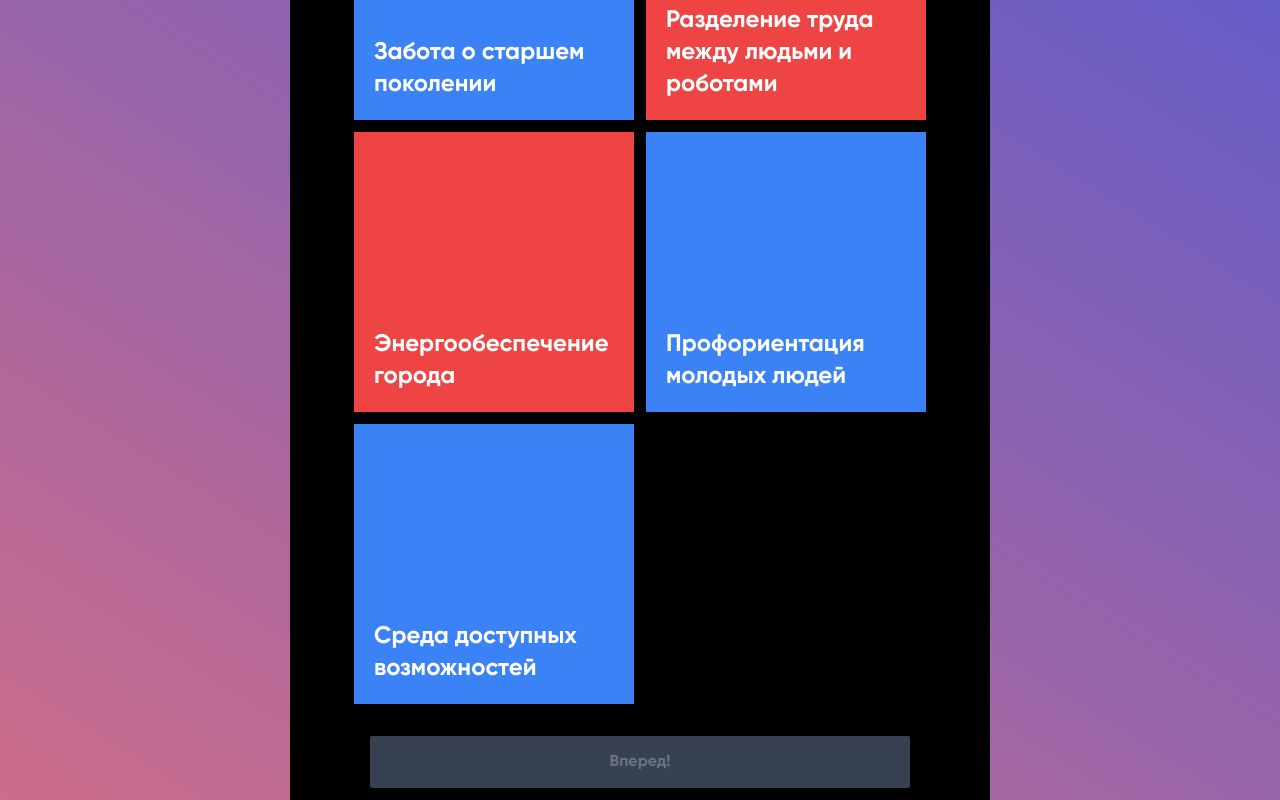
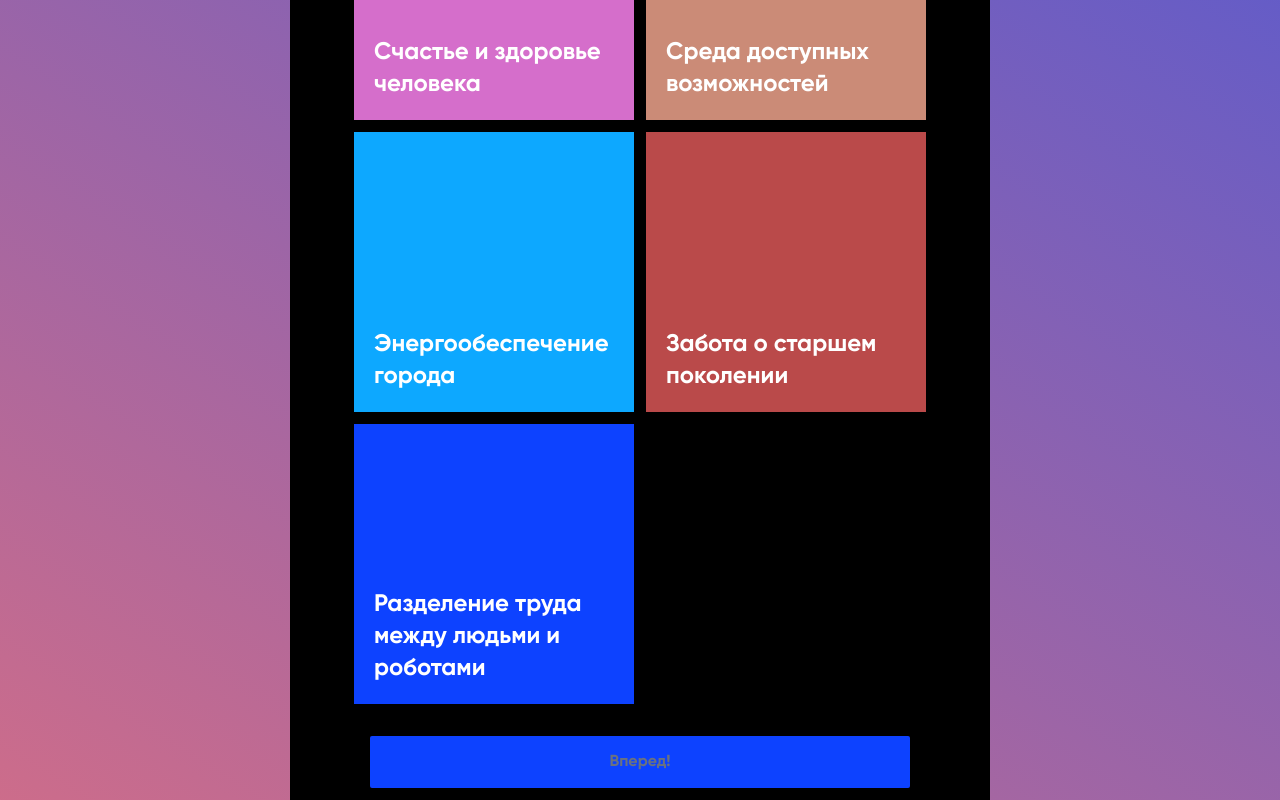
Before and after one commit to crashzky/future-games, a Next.js app: page / in a window 1280 px wide. Shown: the part 1320-2120 px from the top of the page. Built offline with nearby package versions, Linux system fonts and the light colour scheme.

Commit message:
Upodated categories colors. Added yandex metrica

```diff
--- a/components/Button/index.tsx
+++ b/components/Button/index.tsx
@@ -6,7 +6,7 @@ const Button = ({ label, variant, className = '', ...props }: Props): JSX.Elemen
 			case 'disabled':
 				return 'bg-gray-700 text-gray-500 rounded-sm';
 			case 'enabled':
-				return 'bg-blue-700 rounded-sm';
+				return 'rounded-sm';
 			case 'outlined':
 				return 'bg-black rounded-sm border-gray-200 border-2';
 		}
--- a/components/ContestItem/ContestItem.props.ts
+++ b/components/ContestItem/ContestItem.props.ts
@@ -7,6 +7,7 @@ interface Props extends DetailedHTMLProps<HTMLAttributes<HTMLDivElement>, HTMLDi
 	question: Question;
 	onClick: () => void;
 	disabled?: boolean;
+	buttonStyle: string;
 }
 
 export default Props;
--- a/components/ContestItem/index.tsx
+++ b/components/ContestItem/index.tsx
@@ -13,6 +13,7 @@ const ContestItem = ({
 	disabled,
 	onClick,
 	className = '',
+	buttonStyle,
 	...props
 }: Props): JSX.Element => {
 	const [selectedIndex, setSelectedIndex] = useState<number>();
@@ -84,6 +85,7 @@ const ContestItem = ({
 						<Button
 							variant='enabled'
 							label='Да'
+							className={buttonStyle}
 							onClick={() => {
 								onClick();
 								setClicked(true);
@@ -92,7 +94,7 @@ const ContestItem = ({
 				</>
 			) : (
 				<Button
-					className='mt-11'
+					className={'mt-11 ' + (selectedIndex !== undefined && buttonStyle)}
 					label='Подтвердить'
 					variant={selectedIndex !== undefined ? 'enabled' : 'disabled'}
 					onClick={() => {
--- a/package.json
+++ b/package.json
@@ -12,6 +12,7 @@
     "react": "^17.0.2",
     "react-dom": "^17.0.2",
     "react-share": "^4.4.0",
+    "react-yandex-metrika": "^2.6.0",
     "sass": "^1.44.0",
     "swiper": "^7.3.1",
     "zustand": "^3.6.6"
--- a/pages/[category]/index.tsx
+++ b/pages/[category]/index.tsx
@@ -65,7 +65,8 @@ const ContestPage = ({ category }: Props): JSX.Element => {
 							count={quiz.length}
 							question={question}
 							onClick={() => handleClickNext(key)}
-							disabled={currentActive < key} />
+							disabled={currentActive < key}
+							buttonStyle={selectedCategoryFromLink.backgroundStyle} />
 					);
 				})}
 			</div>
--- a/pages/[category]/result.tsx
+++ b/pages/[category]/result.tsx
@@ -32,7 +32,11 @@ const ContestResultPage = ({ category }: Props): JSX.Element => {
 					</p>
 					<div className='mt-8 grid grid-cols-2 gap-4'>
 						<Button label='Переиграть' variant='outlined' onClick={() => push('/' + selectedCategory.link)} />
-						<Button label='Выбрать другой кейс' variant='enabled' onClick={() => push('/')} />
+						<Button
+							label='Выбрать другой кейс'
+							variant='enabled'
+							onClick={() => push('/')}
+							className={selectedCategory.backgroundStyle} />
 					</div>
 					<p className='mt-8 text-center md:text-xl'>
 						Подедиться в соцсетях:
--- a/pages/_document.tsx
+++ b/pages/_document.tsx
@@ -1,4 +1,5 @@
 import Document, { Html, Head, Main, NextScript, DocumentContext, DocumentInitialProps } from 'next/document';
+import { YMInitializer } from 'react-yandex-metrika';
 
 class MyDocument extends Document {
 	static async getStaticProps(ctx: DocumentContext): Promise<DocumentInitialProps> {
@@ -10,6 +11,7 @@ class MyDocument extends Document {
 		return (
 			<Html lang='ru'>
 				<Head />
+				<YMInitializer accounts={[86857054]} />
 				<body>
 					<Main />
 					<NextScript />
--- a/pages/index.tsx
+++ b/pages/index.tsx
@@ -112,7 +112,8 @@ const MainPage = (): JSX.Element => {
 					<Button
 						variant={isCategorySelected() ? 'enabled' : 'disabled'}
 						label='Вперед!'
-						onClick={onClickNext} />
+						onClick={onClickNext}
+						className={isCategorySelected() ? selectedCategory.backgroundStyle : 'bg-blue-1'} />
 				</div>
 				<p className='mt-3 text-sm text-gray-400 text-center'>
 					{getCurrentCategoryLabel()}
--- a/shared/categories.ts
+++ b/shared/categories.ts
@@ -17,7 +17,7 @@ export const availableCategories: Category[] = [
 			болезней, и что люди могли бы жить более долгую и счастливую жизнь, если бы могли снизить уровень стресса.
 		`,
 		idea: 'Реализуйте проект, который поможет людям управлять уровнем стресса в своей жизни.',
-		backgroundStyle: 'bg-red-400',
+		backgroundStyle: 'bg-red-1',
 		quiz: HappinessAndHealth,
 		results: [
 			{
@@ -31,7 +31,7 @@ export const availableCategories: Category[] = [
 	{
 		link: 'sources',
 		value: 'Источники энергообеспечения города',
-		backgroundStyle: 'bg-blue-700',
+		backgroundStyle: 'bg-blue-1',
 		description: `
 			Жители города ежедневно подвергаются стрессу. Это снижает качество жизни и негативным
 			образом сказывается на здоровье. Врачи утверждают, что именно стресс является причиной большинства
@@ -75,7 +75,7 @@ export const availableCategories: Category[] = [
 	{
 		link: 'inclusive',
 		value: 'Среда доступных возможностей',
-		backgroundStyle: 'bg-purple-500',
+		backgroundStyle: 'bg-purple-1',
 		description: `
 			Жители города ежедневно подвергаются стрессу. Это снижает качество жизни и негативным
 			образом сказывается на здоровье. Врачи утверждают, что именно стресс является причиной большинства
@@ -93,9 +93,25 @@ export const availableCategories: Category[] = [
 		],
 	},
 	{
+		link: 'career_guidance_for_young',
+		value: 'Профориентация молодых людей',
+		description: 'Профессиональная самореализация — значимая часть жизни человека. Общество также заинтересовано в раскрытии потенциала своих участников: больше деятельных профессионалов — динамично развивающееся общество. Для профессиональной самореализации нужно выбрать направление развития и приобрести необходимый опыт и навыки. Но в юном возрасте сложно самому выбрать свою профессиональную траекторию.',
+		idea: 'Создайте проект, который поможет молодым людям определиться с профессиональной траекторией: чем, с кем и для чего заниматься?',
+		backgroundStyle: 'bg-green-1',
+		quiz: CareerGuidanceForYoung,
+		results: [
+			{
+				id: 1,
+				combinations: [[-1, -1, -1]],
+				header: 'TODO',
+				description: 'TOOD',
+			},
+		],
+	},
+	{
 		link: 'happiness_and_health',
 		value: 'Счастье и здоровье человека',
-		backgroundStyle: 'bg-red-500',
+		backgroundStyle: 'bg-pink-1',
 		description: `
 			Жители города ежедневно подвергаются стрессу. Это снижает качество жизни и негативным
 			образом сказывается на здоровье. Врачи утверждают, что именно стресс является причиной большинства
@@ -113,11 +129,43 @@ export const availableCategories: Category[] = [
 		],
 	},
 	{
+		link: 'available_options',
+		value: 'Среда доступных возможностей',
+		description: 'В городе много возможностей для действия и развития. Но не все ими пользуются. Иногда это связано с тем, что люди не знают об их существовании. Но иногда люди просто не могут ими воспользоваться: не могут обучиться новой профессии на бесплатном онлайн-курсе, потому что у них нет компьютера, не могут добраться до места, где проходит мероприятие, потому что в здании нет лифта, не могут участвовать в общественной жизни города, потому что не с кем оставить маленьких детей, и т.д. Такие препятствия к тому, чтобы воспользоваться возможностью, приводят к увеличению неравенства между жителями города.',
+		idea: 'Разработайте программу развития городской среды, которая станет руководством для компаний и организаций города по повышению доступности их сервисов и пространств.',
+		backgroundStyle: 'bg-yellow-1',
+		quiz: AvailableOptions,
+		results: [
+			{
+				id: 1,
+				combinations: [[0, 0, 0], [1, 0, 0]],
+				header: 'All zeros',
+				description: 'Or first is one',
+			},
+		],
+	},
+	{
+		link: 'city_power_supply',
+		value: 'Энергообеспечение города',
+		description: ' Город нуждается в энергетической инфраструктуре. Сейчас мы используем централизованную систему производства и потребления энергии. Но она уже достигла предела своей ресурсной эффективности – потребности растут, а увеличить эффективность энергосистемы невозможно. Нужно разработать план изменения энергосистемы.',
+		idea: 'Создать проект энергосистемы, который позволит обеспечивать жителей города экологичной и надежной, бесперебойной энергией.',
+		backgroundStyle: 'bg-blue-2',
+		quiz: CityPowerSupply,
+		results: [
+			{
+				id: 1,
+				combinations: [[-1, -1, -1]],
+				header: 'TODO',
+				description: 'TOOD',
+			},
+		],
+	},
+	{
 		link: 'care_about_older_generation',
 		value: 'Забота о старшем поколении',
 		description: 'Продолжительность жизни растет, население стареет. Людям старшего возраста сложно жить полной и интересной жизнью: трудно заниматься любимым делом и встречаться с дорогими людьми, потому что становится меньше сил, тяжело передвигаться, слышать, читать и вообще усваивать новую информацию. К 2030 году больше 30% населения будет старше 65 лет. А научных открытий в области медицины, которые могли бы уменьшить возрастные изменения, к этому времени не предвидится.',
 		idea: 'Реализуйте проект, который будет удовлетворять особые потребности пожилых людей и обеспечивать им полноту жизни.',
-		backgroundStyle: 'bg-blue-500',
+		backgroundStyle: 'bg-red-2',
 		quiz: CareAboutOlderGeneration,
 		results: [
 			{
@@ -133,7 +181,7 @@ export const availableCategories: Category[] = [
 		value: 'Разделение труда между людьми и роботами',
 		description: 'Развитие технологий в области искусственного интеллекта и робототехники позволяют автоматизировать существенную часть работ, которые сейчас делает человек. При этом вопрос внедрения этих технологий в существующие рабочие и социальные процессы остается неразрешенным.Технологии могут как оказывать людям поддержку при решении сложных задач, так и лишить их возможности выбора и реализации творческого потенциала. То, как изменится жизнь людей, зависит от того, как компании подойдут к внедрению технологий автоматизации рабочих процессов.',
 		idea: 'Разработайте программу внедрения технологий автоматизации рабочих задач на основе искусственного интеллекта и робототехники, которая станет руководством для компаний и организаций города по преобразованию рабочей жизни жителей города.',
-		backgroundStyle: 'bg-red-500',
+		backgroundStyle: 'bg-blue-1',
 		quiz: WorkDivision,
 		results: [
 			{
@@ -168,52 +216,4 @@ export const availableCategories: Category[] = [
 			},
 		],
 	},
-	{
-		link: 'city_power_supply',
-		value: 'Энергообеспечение города',
-		description: ' Город нуждается в энергетической инфраструктуре. Сейчас мы используем централизованную систему производства и потребления энергии. Но она уже достигла предела своей ресурсной эффективности – потребности растут, а увеличить эффективность энергосистемы невозможно. Нужно разработать план изменения энергосистемы.',
-		idea: 'Создать проект энергосистемы, который позволит обеспечивать жителей города экологичной и надежной, бесперебойной энергией.',
-		backgroundStyle: 'bg-red-500',
-		quiz: CityPowerSupply,
-		results: [
-			{
-				id: 1,
-				combinations: [[-1, -1, -1]],
-				header: 'TODO',
-				description: 'TOOD',
-			},
-		],
-	},
-	{
-		link: 'career_guidance_for_young',
-		value: 'Профориентация молодых людей',
-		description: 'Профессиональная самореализация — значимая часть жизни человека. Общество также заинтересовано в раскрытии потенциала своих участников: больше деятельных профессионалов — динамично развивающееся общество. Для профессиональной самореализации нужно выбрать направление развития и приобрести необходимый опыт и навыки. Но в юном возрасте сложно самому выбрать свою профессиональную траекторию.',
-		idea: 'Создайте проект, который поможет молодым людям определиться с профессиональной траекторией: чем, с кем и для чего заниматься?',
-		backgroundStyle: 'bg-blue-500',
-		quiz: CareerGuidanceForYoung,
-		results: [
-			{
-				id: 1,
-				combinations: [[-1, -1, -1]],
-				header: 'TODO',
-				description: 'TOOD',
-			},
-		],
-	},
-	{
-		link: 'available_options',
-		value: 'Среда доступных возможностей',
-		description: 'В городе много возможностей для действия и развития. Но не все ими пользуются. Иногда это связано с тем, что люди не знают об их существовании. Но иногда люди просто не могут ими воспользоваться: не могут обучиться новой профессии на бесплатном онлайн-курсе, потому что у них нет компьютера, не могут добраться до места, где проходит мероприятие, потому что в здании нет лифта, не могут участвовать в общественной жизни города, потому что не с кем оставить маленьких детей, и т.д. Такие препятствия к тому, чтобы воспользоваться возможностью, приводят к увеличению неравенства между жителями города.',
-		idea: 'Разработайте программу развития городской среды, которая станет руководством для компаний и организаций города по повышению доступности их сервисов и пространств.',
-		backgroundStyle: 'bg-blue-500',
-		quiz: AvailableOptions,
-		results: [
-			{
-				id: 1,
-				combinations: [[0, 0, 0], [1, 0, 0]],
-				header: 'All zeros',
-				description: 'Or first is one',
-			},
-		],
-	},
 ];
--- a/tailwind.config.js
+++ b/tailwind.config.js
@@ -24,6 +24,14 @@ module.exports = {
 			},
 			colors: {
 				'custom-blue': '#2C5EF6',
+				'red-1': '#D56E72',
+				'blue-1': '#0D42FF',
+				'purple-1': '#8A77CB',
+				'green-1': '#4AA0BA',
+				'pink-1': '#D56ECB',
+				'yellow-1': '#CB8B77',
+				'blue-2': '#0DA8FF',
+				'red-2': '#BA4A4A',
 			},
 		},
 		scale: {
```
Also changed, not shown: 1 other file (tests, documents, lock files or other folders).
